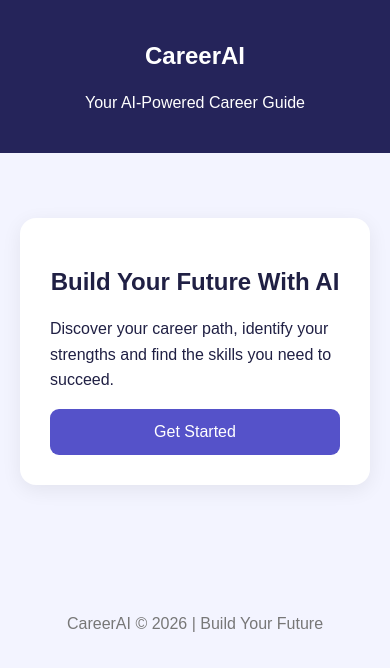
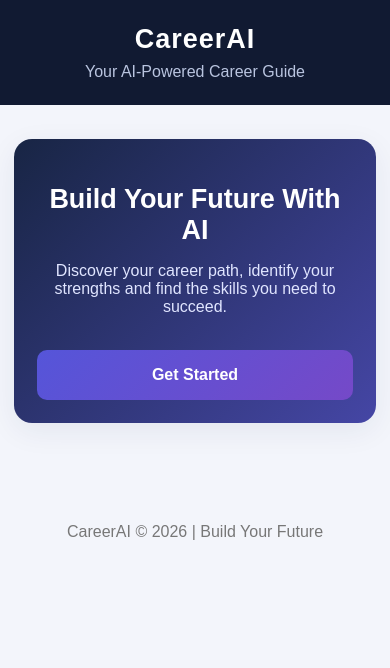
Before and after one commit to Sevim-123/CareerAI, a plain HTML site: page index.html in a window 390 px wide. Drawn offline with Linux system fonts and the light colour scheme.

Commit message:
Update index.html

```diff
--- a/index.html
+++ b/index.html
@@ -5,6 +5,7 @@
     <meta charset="UTF-8">
     <meta name="viewport" content="width=device-width, initial-scale=1.0">
     <title>CareerAI</title>
+
 
 <style>
 * {
@@ -14,61 +15,114 @@
 body {
     margin: 0;
     font-family: Arial, sans-serif;
-            background: #f3f4ff;
-            color: #202044;
+    background: #f3f5fb;
+    color: #202b45;
 }
 
 header {
-            background: #25245a;
+    background: #111a32;
     color: white;
-            padding: 22px;
+    padding: 24px 20px;
     text-align: center;
 }
 
+header h2 {
+    font-size: 27px;
+    margin: 0 0 8px;
+    letter-spacing: 1px;
+}
+
+header p {
+    color: #b9c4df;
+    margin: 0;
+}
+
 main {
-            max-width: 750px;
+    max-width: 850px;
     margin: 45px auto;
     padding: 20px;
 }
 
 .hero, .form-box, .result-box {
     background: white;
-            padding: 30px;
-            border-radius: 16px;
+    padding: 35px;
+    border-radius: 18px;
     margin-bottom: 25px;
-            box-shadow: 0 5px 20px rgba(0,0,0,0.07);
+    box-shadow: 0 8px 30px rgba(25, 40, 80, 0.07);
 }
 
-        h1, h2 {
+.hero {
+    text-align: center;
+    padding: 55px 30px;
+    background: linear-gradient(135deg, #182544, #4546a5);
+    color: white;
+}
+
+.hero h1 {
+    font-size: 34px;
+    margin-bottom: 15px;
+}
+
+.hero p {
+    color: #e0e5ff;
+    font-size: 16px;
+}
+
+h1, h2, h3 {
     text-align: center;
 }
 
-        p {
-            line-height: 1.6;
+.form-box h2, .result-box h2 {
+    color: #252f52;
+    margin-bottom: 28px;
+}
+
+label {
+    display: block;
+    font-weight: bold;
+    margin-top: 20px;
+    color: #35415f;
 }
 
 input, textarea, select {
     width: 100%;
-            padding: 13px;
-            margin: 9px 0 18px;
-            border: 1px solid #ccc;
-            border-radius: 8px;
+    padding: 14px;
+    margin: 9px 0 12px;
+    border: 1px solid #dce1ed;
+    border-radius: 10px;
     font-size: 16px;
+    background: #fafbff;
+    color: #202b45;
+}
+
+textarea {
+    min-height: 100px;
+    resize: vertical;
+}
+
+input:focus, textarea:focus, select:focus {
+    outline: none;
+    border-color: #6259d9;
+    box-shadow: 0 0 0 3px rgba(98, 89, 217, 0.12);
 }
 
 button {
     width: 100%;
-            padding: 14px;
-            background: #5552c9;
+    padding: 16px;
+    margin-top: 18px;
+    background: linear-gradient(135deg, #5555d9, #7549c8);
     color: white;
     border: none;
-            border-radius: 9px;
+    border-radius: 10px;
     font-size: 16px;
+    font-weight: bold;
     cursor: pointer;
+    transition: 0.2s;
 }
 
 button:hover {
-            background: #39369d;
+    transform: translateY(-2px);
+    box-shadow: 0 6px 18px rgba(85, 85, 217, 0.25);
 }
 
 #career-form, #ai-result {
@@ -76,15 +130,38 @@
 }
 
 .result-box {
-            border-left: 5px solid #5552c9;
+    border-top: 5px solid #6259d9;
+}
+
+.result-box li {
+    padding: 10px;
+    margin: 8px 0;
+    background: #f2f3ff;
+    border-radius: 8px;
 }
 
 footer {
     text-align: center;
-            padding: 20px;
+    padding: 25px;
     color: #777;
 }
+
+@media (max-width: 600px) {
+    main {
+        margin: 20px auto;
+        padding: 14px;
+    }
+
+    .hero, .form-box, .result-box {
+        padding: 23px;
+    }
+
+    .hero h1 {
+        font-size: 27px;
+    }
+}
 </style>
+
 </head>
 
 <body>
```
Lines whose indentation alone changed are shown as unchanged.
